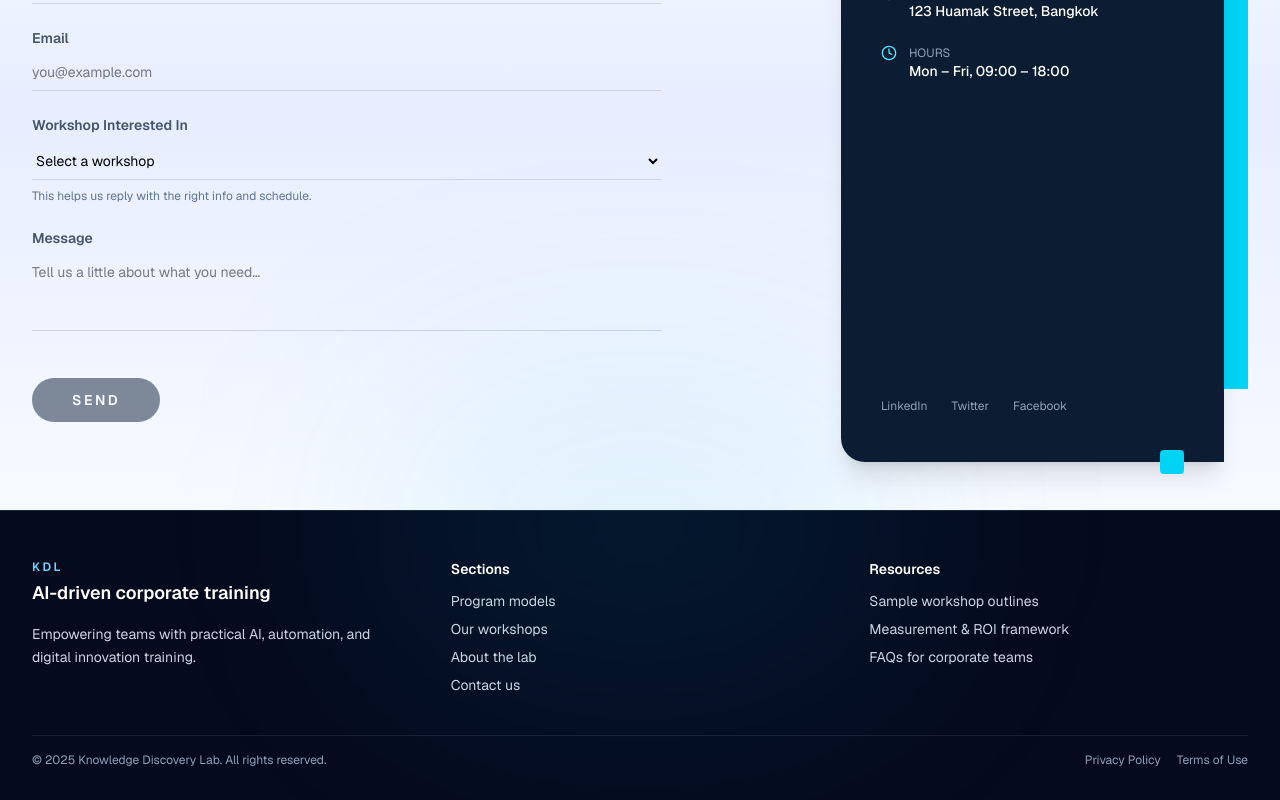
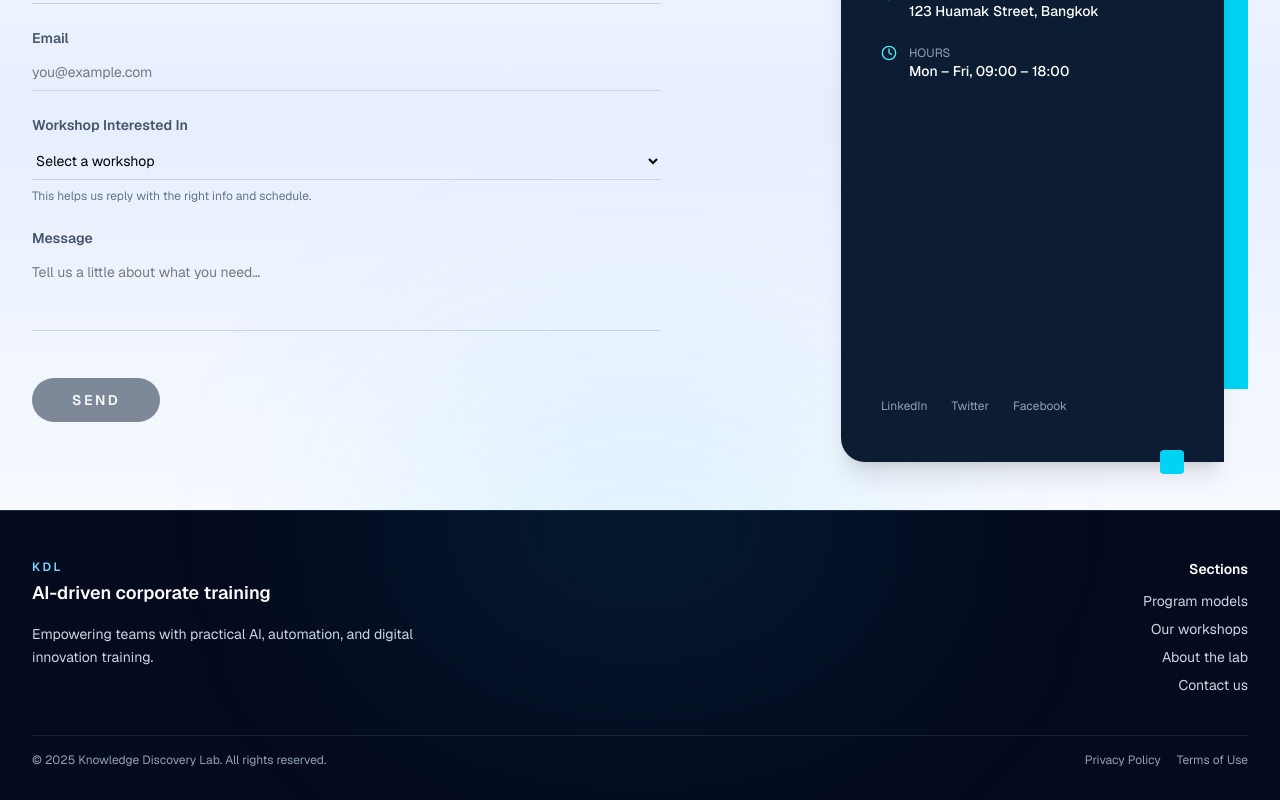
Before and after one commit to YoonieBoo/kdl-website, a Next.js app: page / in a window 1280 px wide. Shown: the part 3776-4576 px from the top of the page. Built offline with nearby package versions, Linux system fonts and the light colour scheme.

Commit message:
remove resources section and align footer sections to right

```diff
--- a/components/footer.jsx
+++ b/components/footer.jsx
@@ -12,9 +12,9 @@ export default function Footer() {
 
       <div className="relative max-w-7xl mx-auto px-6 lg:px-8 pt-12 pb-8">
         {/* TOP ROW */}
-        <div className="grid gap-10 md:grid-cols-3">
+        <div className="grid gap-10 md:grid-cols-2 items-start">
 
-          {/* Brand / summary */}
+          {/* LEFT — Brand / summary */}
           <div className="space-y-4">
             <div>
               <p className="text-xs font-semibold tracking-[0.22em] uppercase text-sky-300">
@@ -24,75 +24,65 @@ export default function Footer() {
                 AI-driven corporate training
               </h3>
             </div>
-            <p className="text-sm text-slate-300 leading-relaxed">
+
+            <p className="text-sm text-slate-300 leading-relaxed max-w-md">
               Empowering teams with practical AI, automation, and digital
               innovation training.
             </p>
           </div>
 
-          {/* Sections column */}
-          <div>
+          {/* RIGHT — Sections (aligned to right corner) */}
+          <div className="md:text-right">
             <h4 className="text-sm font-semibold text-white mb-3">
               Sections
             </h4>
+
             <ul className="space-y-2 text-sm text-slate-300">
               <li>
-                <Link href="#program-models" className="hover:text-sky-300">
+                <Link
+                  href="#program-models"
+                  className="hover:text-sky-300 transition-colors"
+                >
                   Program models
                 </Link>
               </li>
               <li>
-                <Link href="#workshop-categories" className="hover:text-sky-300">
+                <Link
+                  href="#workshop-categories"
+                  className="hover:text-sky-300 transition-colors"
+                >
                   Our workshops
                 </Link>
               </li>
               <li>
-                <Link href="#who-we-are" className="hover:text-sky-300">
+                <Link
+                  href="#who-we-are"
+                  className="hover:text-sky-300 transition-colors"
+                >
                   About the lab
                 </Link>
               </li>
               <li>
-                <Link href="#contact" className="hover:text-sky-300">
+                <Link
+                  href="#contact"
+                  className="hover:text-sky-300 transition-colors"
+                >
                   Contact us
                 </Link>
               </li>
             </ul>
           </div>
-
-          {/* Resources column */}
-          <div>
-            <h4 className="text-sm font-semibold text-white mb-3">
-              Resources
-            </h4>
-            <ul className="space-y-2 text-sm text-slate-300">
-              <li>
-                <button className="hover:text-sky-300 cursor-pointer">
-                  Sample workshop outlines
-                </button>
-              </li>
-              <li>
-                <button className="hover:text-sky-300 cursor-pointer">
-                  Measurement & ROI framework
-                </button>
-              </li>
-              <li>
-                <button className="hover:text-sky-300 cursor-pointer">
-                  FAQs for corporate teams
-                </button>
-              </li>
-            </ul>
-          </div>
-
         </div>
 
         {/* DIVIDER */}
         <div className="mt-10 border-t border-slate-800/80 pt-4 flex flex-col md:flex-row items-center justify-between gap-4 text-xs text-slate-400">
           <p>© 2025 Knowledge Discovery Lab. All rights reserved.</p>
+
           <div className="flex gap-4">
-            <button className="hover:text-sky-300 cursor-pointer">
+            <button className="hover:text-sky-300 transition-colors">
               Privacy Policy
             </button>
-            <button className="hover:text-sky-300 cursor-pointer">
+            <button className="hover:text-sky-300 transition-colors">
               Terms of Use
             </button>
           </div>
```
